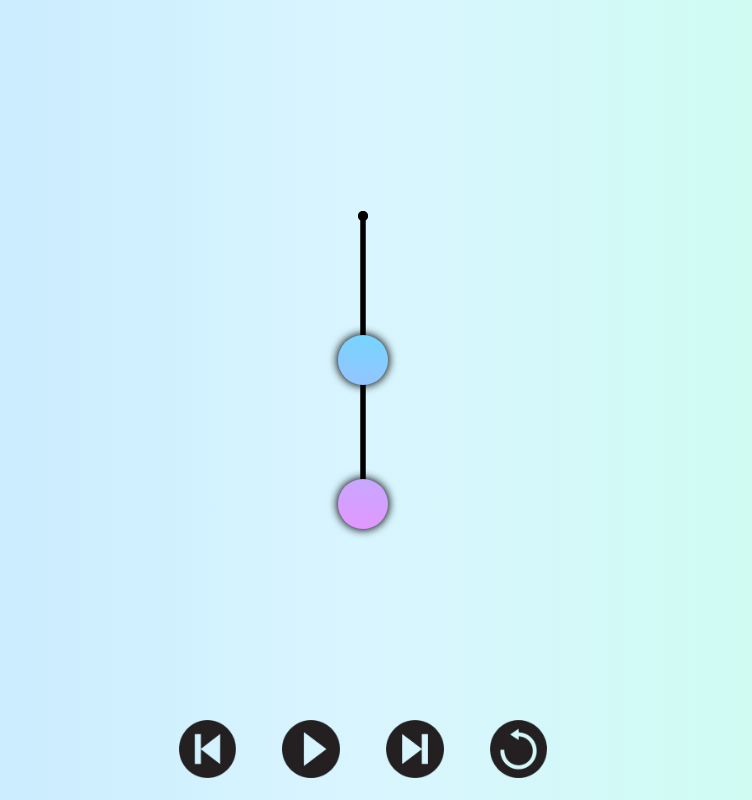
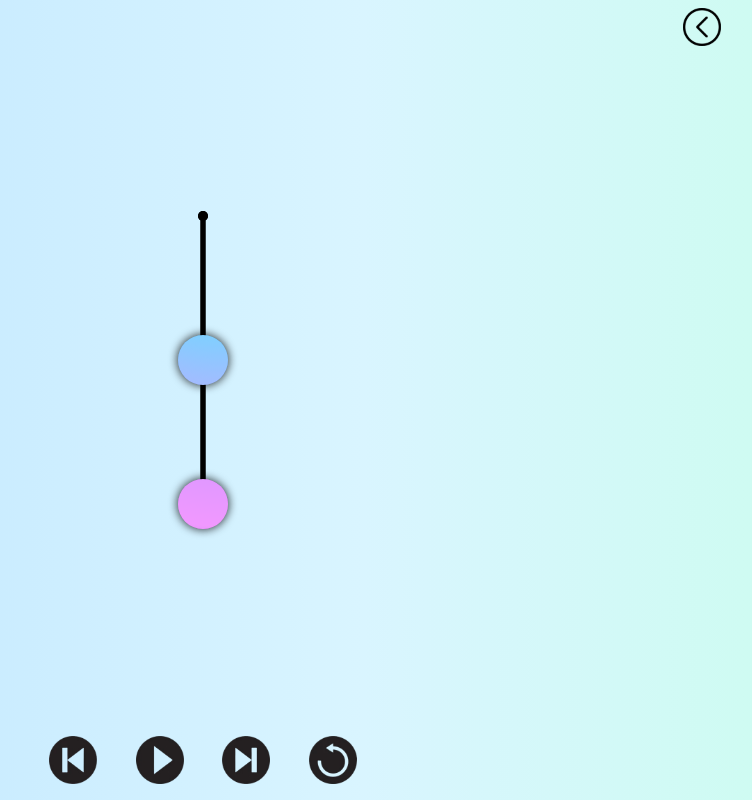
Before and after one commit to Yoda-Flash/double-pendulum-sim, a plain HTML site: page index.html in a window 1280 px wide. Shown: the whole page, without its empty margins (277-1029 px from the left). Drawn offline with Linux system fonts and the light colour scheme.

Commit message:
Added the Menu and sorted out all the CSS grid and layout stuff!

```diff
--- a/index.html
+++ b/index.html
@@ -5,20 +5,23 @@
     </head>
     <body>
         <div class="container">
-            <div class="row1">
+<!--            <div class="col1">-->
                 <div id="canvas">
                     <canvas>
                     </canvas>
                 </div>
-                <div id="menu">
+                <div id="play-pause-bar">
+                    <input type="image" src="assets/previous.png" class="play-pause-image" id="previous"  alt="previous"/>
+                    <input type="image" src="assets/play.png" class="play-pause-image" id="play-pause" alt="play-pause"/>
+                    <input type="image" src="assets/next.png" class="play-pause-image" id="next" alt="next"/>
+                    <input type="image" src="assets/reset.png" class="play-pause-image" id="reset" alt="reset"/>
+                </div>
+<!--            </div>-->
+            <div id="toggle-arrow">
+                <input type="image" src="assets/left-arrow.png" id="arrow" alt="arrow"/>
+            </div>
+            <div id="menu">
 
-                </div>
-            </div>
-            <div id="play-pause-bar">
-                <input type="image" src="assets/previous.png" class="play-pause-image" id="previous"  alt="previous"/>
-                <input type="image" src="assets/play.png" class="play-pause-image" id="play-pause" alt="play-pause"/>
-                <input type="image" src="assets/next.png" class="play-pause-image" id="next" alt="next"/>
-                <input type="image" src="assets/reset.png" class="play-pause-image" id="reset" alt="reset""/>
             </div>
         </div>
         <script src="script.js"></script>
--- a/script.js
+++ b/script.js
@@ -5,6 +5,10 @@ const playPauseButton = document.getElementById("play-pause");
 const previousButton = document.getElementById("previous");
 const nextButton = document.getElementById("next");
 const resetButton = document.getElementById("reset");
+
+const toggleButton = document.getElementById("arrow");
+const menu = document.getElementById("menu");
+const canvasDiv = document.getElementById("canvas");
 
 const resizeCanvas = () => {
     canvas.width = canvas.parentElement.offsetWidth;
@@ -31,7 +35,7 @@ const drawRod = (coord) => {
 const drawSphere = (coord, r) => {
     ctx.beginPath();
     ctx.arc(coord[0], coord[1], r, 0, 2*Math.PI, true);
-    ctx.shadowColor = "rgba(0, 0, 0, 0.7";
+    ctx.shadowColor = "rgba(0, 0, 0, 0.5)";
     ctx.shadowBlur = 10;
     // ctx.rect(0, 0, canvas.width, canvas.height); // To test gradient
     // let gradient = ctx.createRadialGradient(x, y, r, x - (r/2), y, r/4); // Individual circle gradient
@@ -474,3 +478,17 @@ previousButton.onclick = () => previousStep();
 nextButton.onclick = () => nextStep();
 
 resetButton.onclick = () => reset();
+
+toggleButton.onclick = () => {
+    if (toggleButton.src.includes("assets/left-arrow.png")) {
+        toggleButton.src = "assets/right-arrow.png";
+        menu.style.width = "0";
+        canvasDiv.style.width = "96vw";
+    } else {
+        toggleButton.src = "assets/left-arrow.png";
+        menu.style.width = "21vw";
+        canvasDiv.style.width = "75vw";
+    }
+    resizeCanvas();
+    centerShapeCoords();
+}
--- a/style.css
+++ b/style.css
@@ -6,19 +6,18 @@ body {
 
 .container {
     display: grid;
-    justify-content: center;
-    align-items: center;
-}
-
-.row1 {
-    display: flex;
+    grid-template:
+        "canvas toggle-arrow menu" auto
+        "play-pause-bar toggle-arrow menu" auto;
     justify-content: center;
     align-items: center;
 }
 
 #canvas {
-    width: 90vw;
+    width: 75vw;
     height: 90vh;
+    grid-area: canvas;
+    flex-grow: 1;
 }
 
 canvas {
@@ -27,12 +26,34 @@ canvas {
     height: 100%;
 }
 
+#menu {
+    height: 100vh;
+    width: 21vw;
+    grid-area: menu;
+    justify-content: center;
+    align-content: center;
+}
+
+#toggle-arrow {
+    width: 4vw;
+    justify-content: center;
+}
+
+#arrow {
+    width: 3vw;
+    padding-top: 1vh;
+    padding-right: 1vh;
+    position: absolute;
+    top: 0;
+}
+
 #play-pause-bar {
     width: 100%;
-    height: 100%;
+    height: 10vh;
     display: flex;
     justify-content: center;
     align-items: center;
+    grid-area: play-pause-bar;
 }
 
 .play-pause-image {
```
Also changed, not shown: assets/left-arrow.png (added), assets/right-arrow.png (added).
